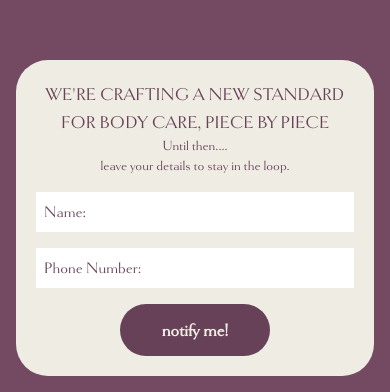
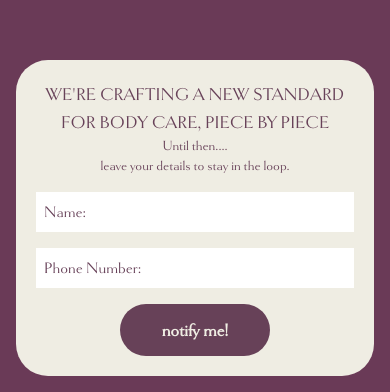
Before and after one commit to faizzahmad/undercons, a Next.js app: page / in a window 390 px wide. Shown: the part 536-928 px from the top of the page. Built offline with nearby package versions, Linux system fonts and the light colour scheme.

Commit message:
updated color

```diff
--- a/src/app/page.tsx
+++ b/src/app/page.tsx
@@ -51,7 +51,7 @@ if (!phoneRegex.test(phoneNo)) {
     }
   }
   return (
-    <div className={`w-full relative  flex md:items-center md:justify-center md:pt-4 md:pb-4 pb-4 pt-0 px-4 md:h-auto h-[110vh]  bg-[#734a62] md:bg-[#734962] flex-col overflow-y-auto ${goldenBook.className}`}>
+    <div className={`w-full relative  flex md:items-center md:justify-center md:pt-4 md:pb-4 pb-4 pt-0 px-4 md:h-auto h-[110vh]  bg-[#6a3a57] md:bg-[#734962] flex-col overflow-y-auto ${goldenBook.className}`}>
      <div className="w-[80%] hidden md:block h-full">
       <CustomVideo
       src="/images/lonnue.mp4"
```
